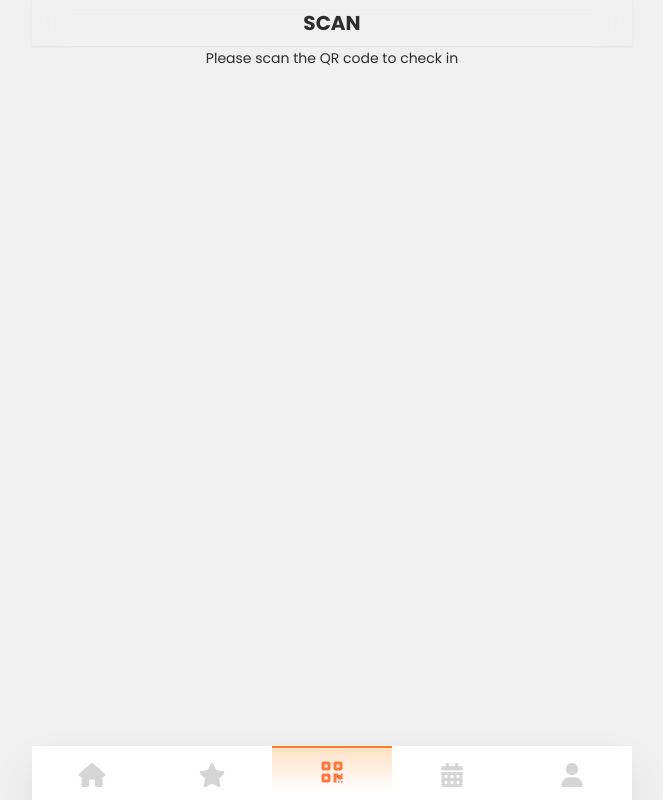
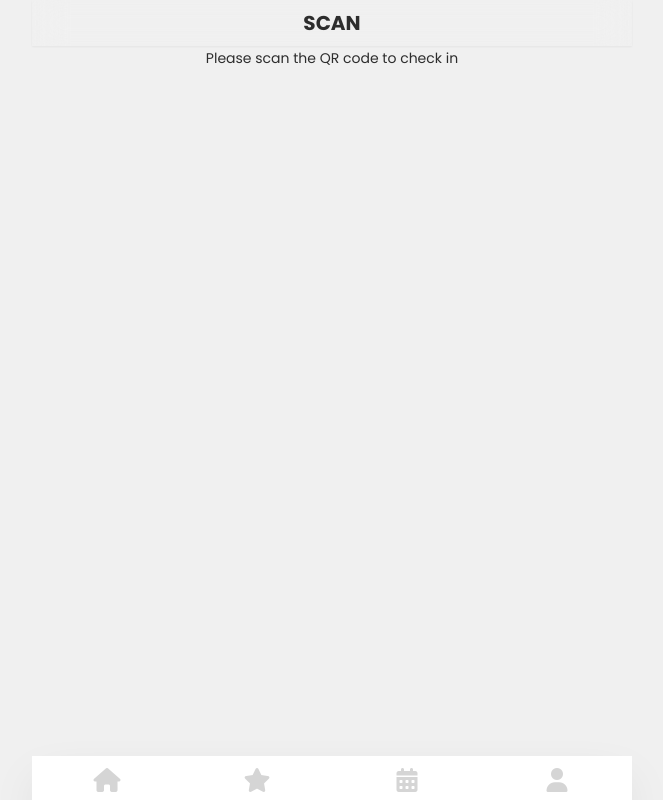
Before and after one commit to edwinhati/new-unklabdine, a Next.js app: page /scan in a window 1280 px wide. Shown: the whole page, without its empty margins (308-971 px from the left). Built offline with nearby package versions, Linux system fonts and the light colour scheme; no server answers; the database is empty; sample sign-in values are in the browser's storage.

Commit message:
Deactivate image and scan features

```diff
--- a/src/components/Navigation.tsx
+++ b/src/components/Navigation.tsx
@@ -24,12 +24,12 @@ export default function TabBar() {
         active={router.pathname === "/rating"}
         photo={false}
       />
-      <NavItem
+      {/* <NavItem
         icon="fa-solid fa-qrcode"
         label="Scan"
         active={router.pathname === "/scan"}
         photo={false}
-      />
+      /> */}
       <NavItem
         icon="fa-solid fa-calendar-alt"
         label="Schedule"
--- a/src/pages/index.tsx
+++ b/src/pages/index.tsx
@@ -52,7 +52,8 @@ export default function HomePage() {
           <>
             {posts.map((post: any, index: any) => (
               <RatingPost
-                hasImage={post.image ? true : false}
+                // hasImage={post.image ? true : false}
+                hasImage={false}
                 name={post.name}
                 comment={post.comment}
                 environment={post.environment}
@@ -62,7 +63,7 @@ export default function HomePage() {
                 isAnonymous={post.isAnonymous}
                 photo={post.photo}
                 time={post.createdAt}
-                image={post.image}
+                // image={post.image}
                 key={index}
               />
             ))}
```
